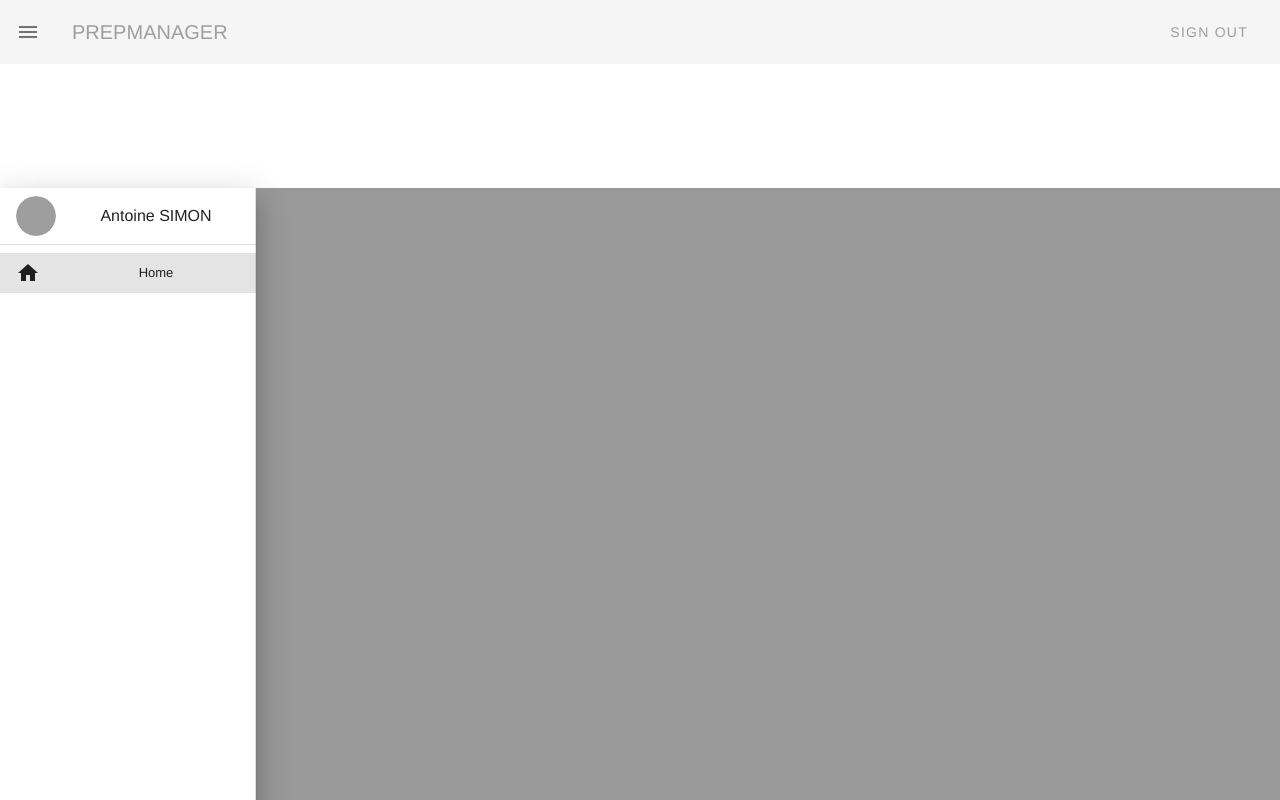
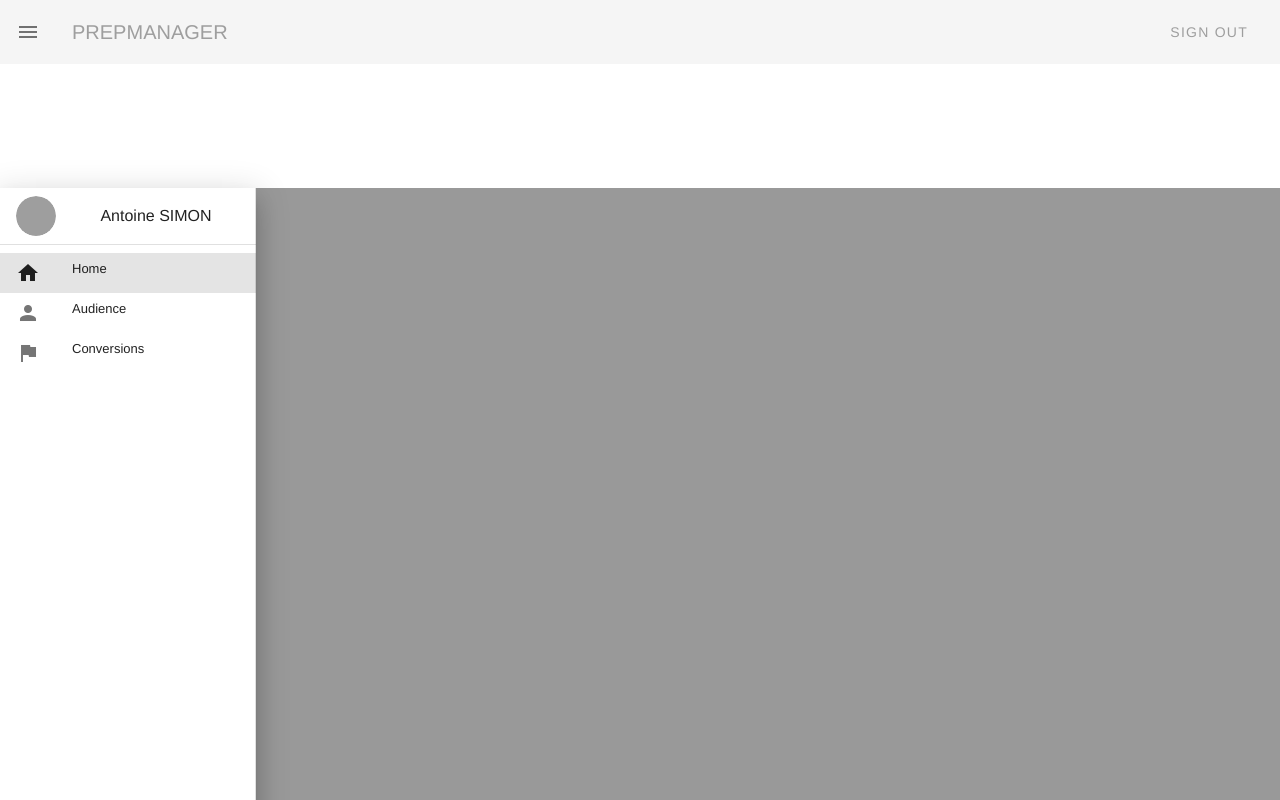
Before and after one commit to aslworks/CS_OrdersManager, a Vue app: page / in a window 1280 px wide. Both pictures are taken after a click on the button 28 px from the left and 32 px from the top of the page. Shown: the top 800 px of the page. Built offline with nearby package versions, Linux system fonts and the light colour scheme; grey boxes are pictures that could not be loaded.

Commit message:
Navbar Alignment
Correction sur l'alignement des noms des sous rubriques de la barre de navigation.

```diff
--- a/src/components/Navbar.vue
+++ b/src/components/Navbar.vue
@@ -30,8 +30,7 @@
           <v-list-item-icon>
             <v-icon>{{ item.icon }}</v-icon>
           </v-list-item-icon>
-
-          <v-list-item-content>
+          <v-list-item-content class="text-left align-self-start">
             <v-list-item-title>{{ item.title }}</v-list-item-title>
           </v-list-item-content>
         </v-list-item>
@@ -46,7 +45,11 @@ export default {
   data() {
     return {
       drawer: false,
-      items: [{ icon: "mdi-home", title: "Home", route: "/" }]
+      items: [
+        { icon: "mdi-home", title: "Home", route: "/" },
+        { icon: "mdi-account", title: "Audience" },
+        { icon: "mdi-flag", title: "Conversions" }
+      ]
     };
   }
 };
```
